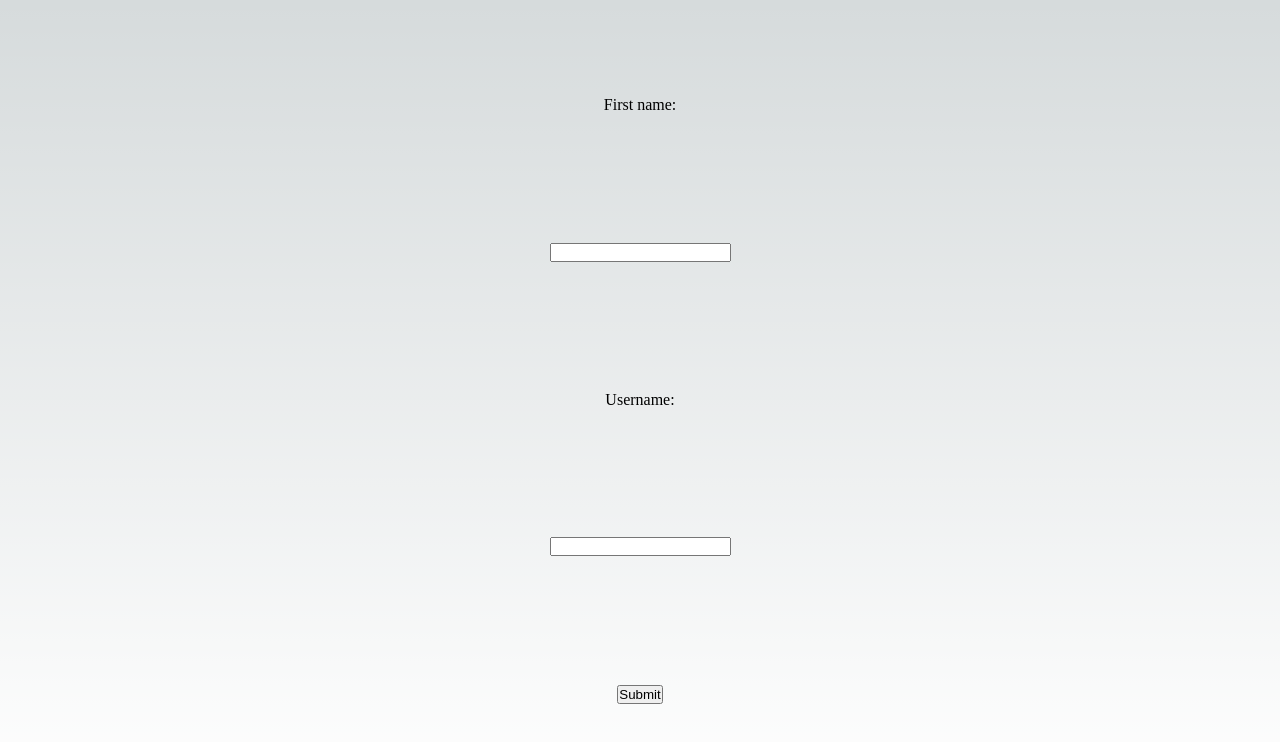
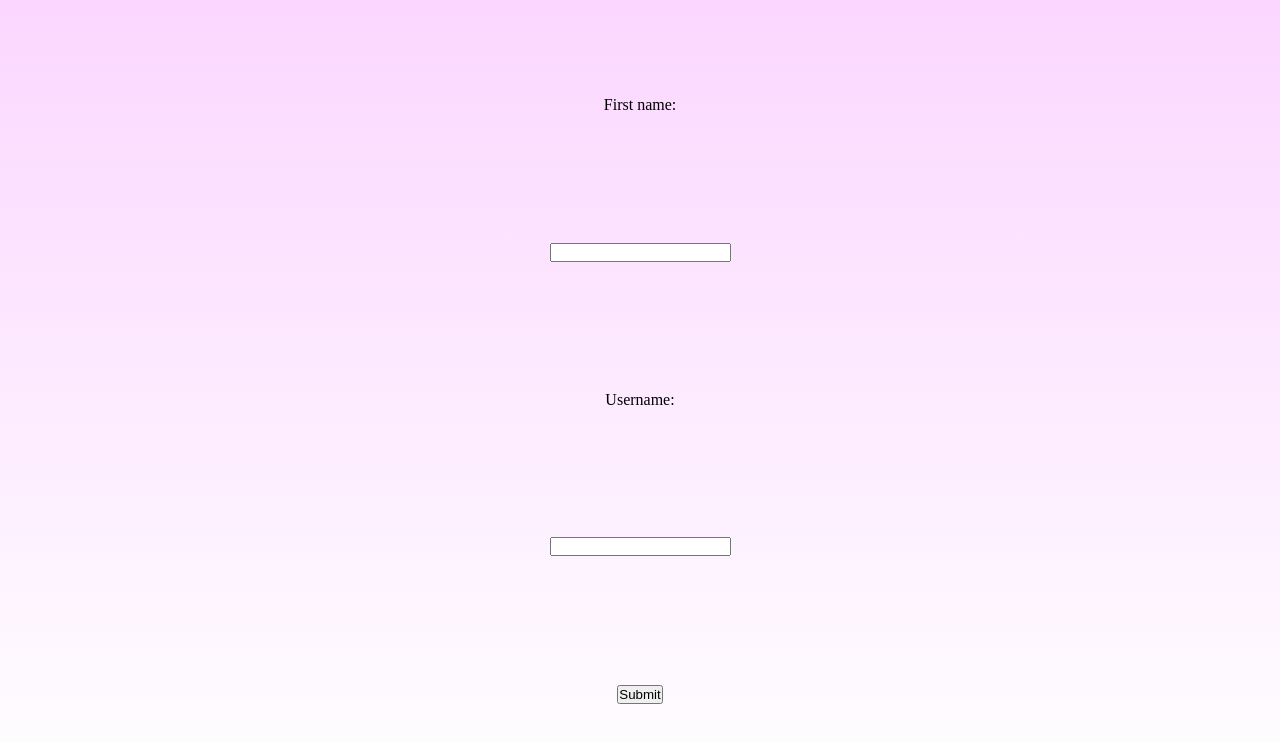
Before and after one commit to pjiang604/next-router-login, a Next.js app: page / in a window 1280 px wide. Shown: the top 742 px of the page. Built offline with nearby package versions, Linux system fonts and the light colour scheme.

Commit message:
edited colours

```diff
--- a/package.json
+++ b/package.json
@@ -11,6 +11,7 @@
   "dependencies": {
     "@next/font": "13.1.1",
     "next": "13.1.1",
+    "next-scripts": "^0.3.4",
     "react": "18.2.0",
     "react-dom": "18.2.0"
   }
--- a/styles/globals.css
+++ b/styles/globals.css
@@ -9,15 +9,15 @@
   --font-mono: 'poppins', sans-serif;
 
   --foreground-rgb: 0, 0, 0;
-  --background-start-rgb: 214, 219, 220;
+  --background-start-rgb: 251, 215, 255;
   --background-end-rgb: 255, 255, 255;
 
   --primary-glow: conic-gradient(
     from 180deg at 50% 50%,
-    #16abff33 0deg,
-    #0885ff33 55deg,
-    #54d6ff33 120deg,
-    #0071ff33 160deg,
+    #1635ff33 0deg,
+    #081cff33 55deg,
+    #6b54ff33 120deg,
+    #1500ff33 160deg,
     transparent 360deg
   );
   --secondary-glow: radial-gradient(
@@ -25,20 +25,20 @@
     rgba(255, 255, 255, 0)
   );
 
-  --tile-start-rgb: 239, 245, 249;
-  --tile-end-rgb: 228, 232, 233;
+  --tile-start-rgb: 199, 231, 255;
+  --tile-end-rgb: 71, 102, 255;
   --tile-border: conic-gradient(
-    #00000080,
-    #00000040,
-    #00000030,
-    #00000020,
-    #00000010,
-    #00000010,
-    #00000080
+    #ffffff80,
+    #ffffff40,
+    #ffffff30,
+    #ffffff20,
+    #ffffff10,
+    #ffffff10,
+    #ffffff80
   );
 
-  --callout-rgb: 238, 240, 241;
-  --callout-border-rgb: 172, 175, 176;
+  --callout-rgb: 71, 102, 255;
+  --callout-border-rgb: 255, 255, 255;
   --card-rgb: 180, 185, 188;
   --card-border-rgb: 131, 134, 135;
 }
```
Also changed, not shown: 1 other file (tests, documents, lock files or other folders).
